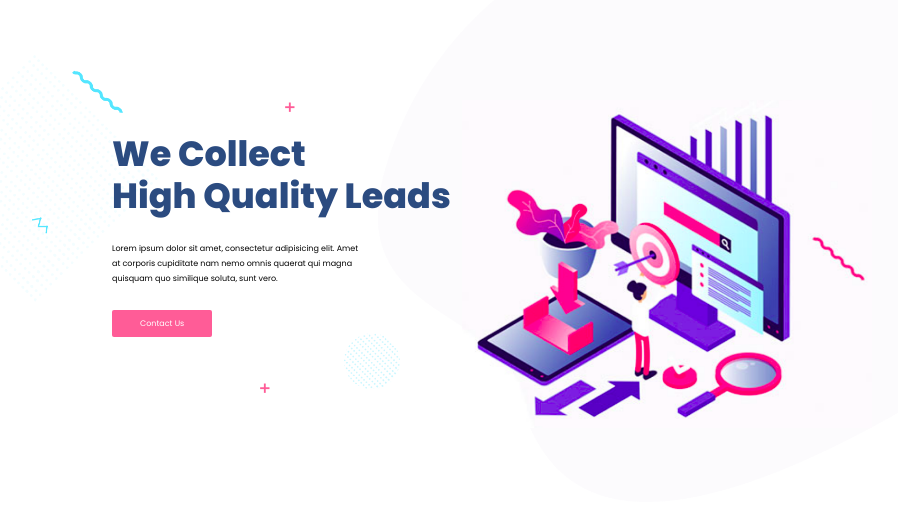
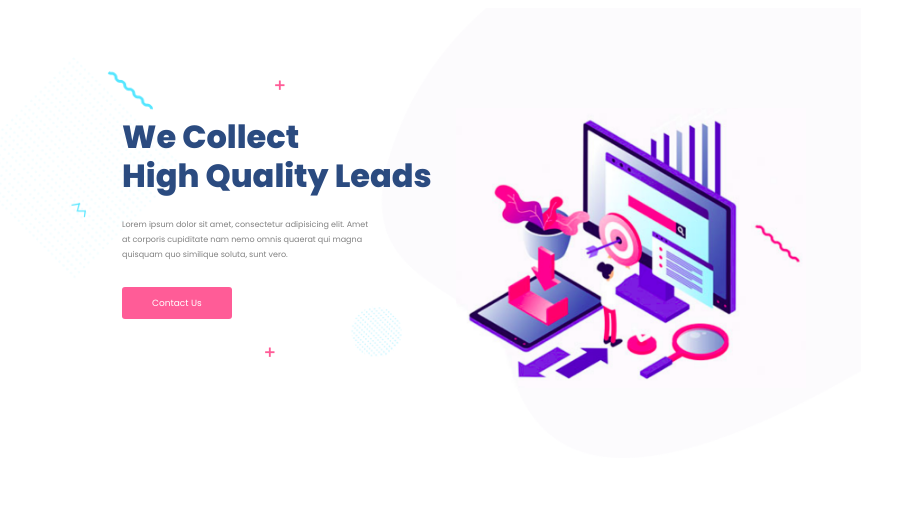
Before and after one commit to MortezaN79/SeoPage, a plain HTML site: page index.html in a window 1280 px wide. Shown: the whole page, without its empty margins (228-1126 px from the left). Drawn offline with nearby package versions, Linux system fonts and the light colour scheme.

Commit message:
Second Commit

```diff
--- a/index.html
+++ b/index.html
@@ -8,97 +8,26 @@
     <link href="https://fonts.googleapis.com/css2?family=Poppins:wght@400;800&display=swap" rel="stylesheet">
     <link href="https://fonts.googleapis.com/css?family=Material+Icons|Material+Icons+Outlined|Material+Icons+Two+Tone|Material+Icons+Round|Material+Icons+Sharp"
           rel="stylesheet">
+    <link rel="stylesheet" href="styles.css">
 
-    <style>
-        .body-style{
-            width: 1000px;
-            height: 400px;
-            margin: auto;
-        }
-        .background{
-            width: 1000px;
-        }
-        .picture{
-            width: 410px;
-        }
-        .container{
-            position: relative;
+</head>
 
-        }
-        .left{
-            position: absolute;
-            top: 110px;
-            left: 200px;
-            width: 350px;
-        }
-        .right{
-            position: absolute;
-            top: 100px;
-            right: 40px;
-        }
-    .title{
-        text-align: left;
-        color: #2b4b80;
-        font-size: 35px;
-        font-family: 'Poppins', sans-serif;
-        line-height: 120%;
-    }
-    .paragraph{
-        width: 250px;
-        text-align: left;
-        font-size: 8px;
-        font-family: 'Poppins', sans-serif;
-        line-height: 15px;
-    }
-    .btn{
-        padding: 8px 28px;
-        background-color: #FF5C97;
-        color: white;
-        font-size: 8px;
-        border-radius: 2px;
-        font-family: 'Poppins', sans-serif;
-    }
-    .plus{
-        color: #FF5C97;
-        font-size: 15px;
-        font-weight: bold;
-    }
-    .first-plus-position{
-        position: absolute;
-        left: 370px;
-        top: 100px;
-    }
-    .second-plus-position{
-        position: absolute;
-        left: 345px ;
-        bottom: 110px ;
-    }
+<body>
 
-    </style>
-</head>
-<body class="body-style">
-<div class="container">
-    <img class="background" src="images/background.png" alt="background">
-    <span class="material-icons plus first-plus-position">
-add
-</span>
-    <div class="left">
+<div class="body-style">
+    <span class="main">
+    <span class="material-icons plus first-add">add</span>
         <h1 class="title">We Collect <br> High Quality Leads</h1>
-        <p class="paragraph">Lorem ipsum dolor sit amet, consectetur adipisicing elit. Amet at corporis cupiditate nam nemo omnis quaerat qui magna quisquam quo similique soluta, sunt vero.</p>
-        <br>
-        <span class="btn">
-        Contact Us
-        </span>
-    </div>
-    <span class="material-icons plus second-plus-position">
-add
-</span>
+        <p class="paragraph">Lorem ipsum dolor sit amet, consectetur adipisicing elit. Amet at corporis cupiditate nam
+            nemo omnis quaerat qui magna quisquam quo similique soluta, sunt vero.</p>
+        <span class="btn">Contact Us</span>
+        <div>
+        <span class="material-icons plus second-add">add</span>
+        </div>
+    </span>
+    <span><img class="pic" src="images/picture.png" alt="pc-picture">
+    </span>
+</div>
 
-    <div class="right">
-        <img class="picture" src="images/picture.png" alt="picture">
-    </div>
-
-
-</div>
 </body>
 </html>
--- /dev/null
+++ b/styles.css
@@ -0,0 +1,56 @@
+.body-style {
+    width: 900px;
+    height: 450px;
+    margin: auto;
+    background-image: url("images/background.png");
+    background-size: contain;
+    background-position: center;
+    background-repeat: no-repeat;
+}
+
+.title {
+    text-align: left;
+    color: #2b4b80;
+    font-family: 'Poppins', sans-serif;
+    line-height: 120%;
+}
+
+.paragraph {
+    color: gray;
+    font-family: 'Poppins', sans-serif;
+    line-height: 15px;
+    font-size: 8px;
+    width: 250px;
+    margin-bottom: 30px;
+}
+
+.btn {
+    background-color: #FF5C97;
+    color: white;
+    width: 50px;
+    text-align: center;
+    padding: 10px 30px;
+    border-radius: 3px;
+    font-size: xx-small;
+    font-family: 'Poppins', sans-serif;
+}
+.main{
+    margin: 70px 0 0 160px;
+    float: left;
+}
+.pic{
+    float: right;
+    width: 350px;
+    margin: 100px 56px 0 0;
+}
+.plus{
+    color: #FF5C97;
+    font-size: 15px;
+    font-weight: bold;
+}
+.first-add{
+    padding-left: 150px;
+}
+.second-add{
+    margin: 35px 0 0 140px;
+}
```
